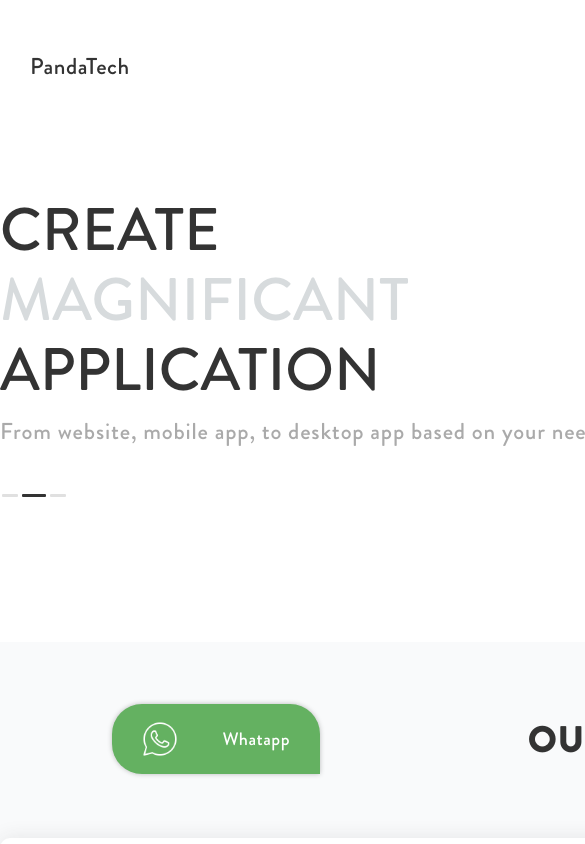
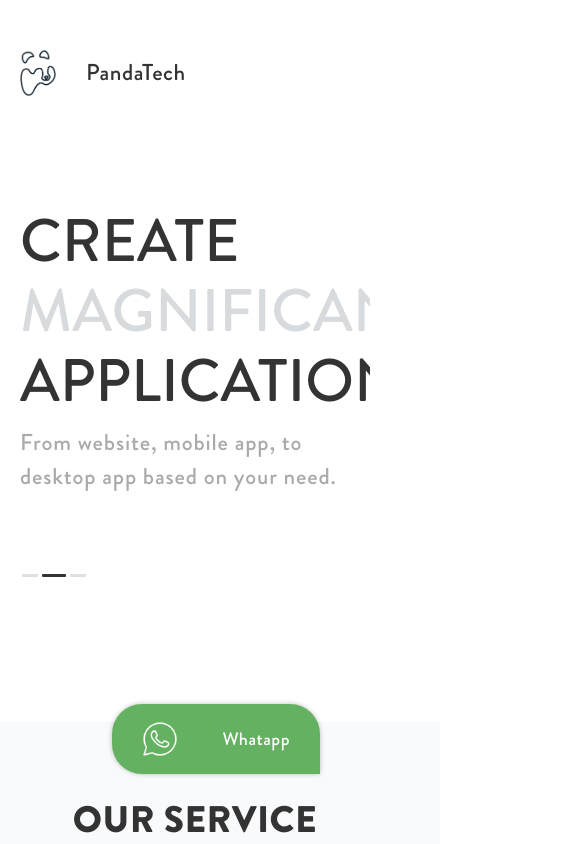
Before and after one commit to bernardusbilly/pandasite, a React (Create React App) app: page / in a window 390 px wide. Shown: the top 844 px of the page, 585 px wide, since content can reach past the window. Built offline with nearby package versions, Linux system fonts and the light colour scheme.

Commit message:
Implement responsive container

```diff
--- /dev/null
+++ b/src/components/containers/_media-query.scss
@@ -0,0 +1,23 @@
+@media only screen and (max-width: 600px) {
+  .container {
+    width: 350px;
+  }
+}
+
+@media only screen and (min-width: 600px) {
+  .container {
+    width: 600px;
+  }
+}
+
+@media only screen and (min-width: 768px) {
+  .container {
+    width: 750px;
+  }
+}
+
+@media only screen and (min-width: 992px) {
+  .container {
+    width: 1300px;
+  }
+}
--- a/src/components/containers/style.scss
+++ b/src/components/containers/style.scss
@@ -1,7 +1,7 @@
 .container {
   position: relative;
-  &--v2 {
-    margin: 0 auto;
-    width: 1300px !important;
-  }
+  margin-right: auto;
+  margin-left: auto;
 }
+
+@import './media-query';
--- a/src/components/containers/v2.js
+++ b/src/components/containers/v2.js
@@ -1,7 +1,7 @@
-import React from "react";
+import React from 'react';
 
-import "./style.scss";
+import './style.scss';
 
 export default function Container({ children }) {
-  return <div className="container container--v2">{children}</div>;
+  return <div className="container">{children}</div>;
 }
--- a/src/components/headers/v2.js
+++ b/src/components/headers/v2.js
@@ -7,7 +7,7 @@ export default function Header() {
   return (
     <header className="pd-header pd-header__v2">
       <Row>
-        <Col xs={2} lg={5}>
+        <Col xs={20} lg={5}>
           <a href="#home">
             <div className="header__left">
               <div className="logo">
@@ -21,7 +21,7 @@ export default function Header() {
           </a>
         </Col>
 
-        <Col xs={22} lg={19}>
+        <Col xs={0} lg={19}>
           <nav className="header__right">
             <a href="#about">About</a>
             <a href="#products">Services</a>
```
